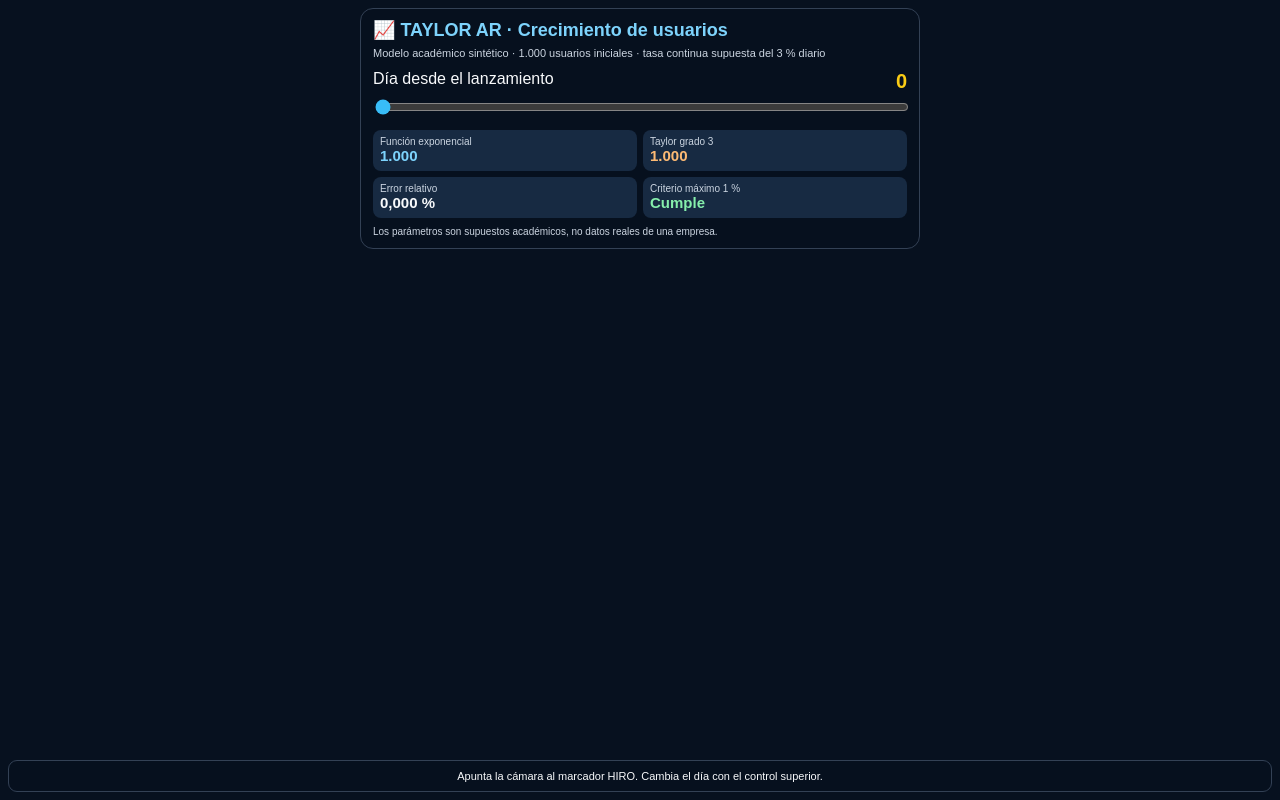
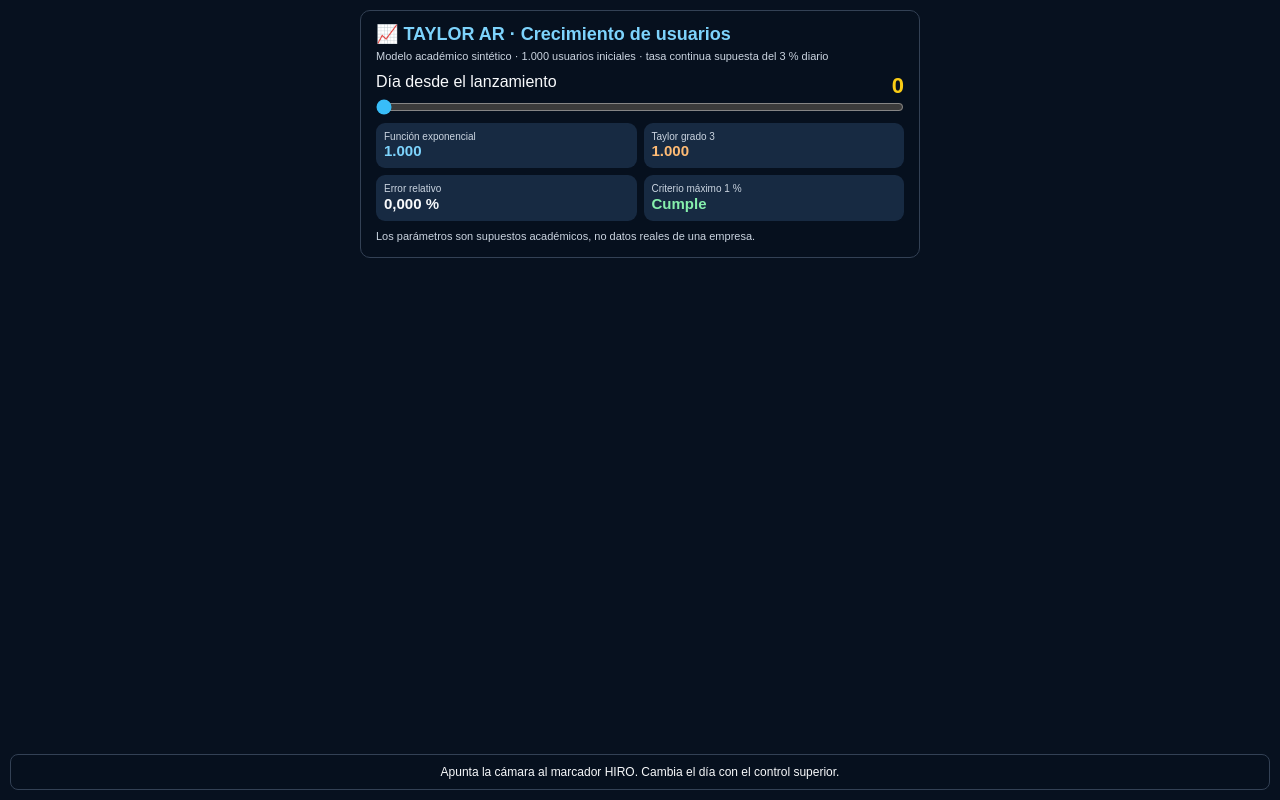
Before and after one commit to jocampo1-crypto/taylor-ar, a plain HTML site: page index.html in a window 1280 px wide. Drawn offline with Linux system fonts and the light colour scheme.

Commit message:
Refactor CSS styles for layout and responsiveness

```diff
--- a/index.html
+++ b/index.html
@@ -7,23 +7,41 @@
 *{box-sizing:border-box}
 html,body{width:100%;height:100%;margin:0;overflow:hidden}
 body{background:#07111f;color:#f8fafc;font-family:Arial,sans-serif}
-#panel{position:fixed;z-index:5;top:max(8px,env(safe-area-inset-top));left:8px;right:8px;width:auto;max-width:560px;margin:0 auto;padding:10px 12px;background:#07111fee;border:1px solid #334155;border-radius:13px}
-h1{font-size:clamp(15px,4vw,18px);color:#7dd3fc;margin:0 0 5px}
-.small{font-size:clamp(10px,2.8vw,11px);color:#cbd5e1;line-height:1.3}
-#day{font-size:20px;color:#facc15;font-weight:bold;float:right}
-input{width:100%;min-height:24px;accent-color:#38bdf8}
-.grid{display:grid;grid-template-columns:repeat(2,minmax(0,1fr));gap:6px;margin-top:7px}
-.cell{min-width:0;background:#172a42;padding:6px 7px;border-radius:8px}
-.cell small{display:block;color:#cbd5e1;font-size:10px}
-.cell b{font-size:clamp(12px,3.4vw,15px);overflow-wrap:anywhere}
-#msg{font-size:10px;color:#cbd5e1;margin-top:7px;line-height:1.3}
-#hint{position:fixed;z-index:5;bottom:max(8px,env(safe-area-inset-bottom));left:8px;right:8px;text-align:center;background:#07111fee;padding:8px;border:1px solid #334155;border-radius:9px;font-size:11px;line-height:1.3}
+#panel{
+ position:fixed;z-index:5;top:5px;left:5px;right:5px;
+ width:auto;max-width:430px;margin:0 auto;padding:7px 9px;
+ background:#07111fee;border:1px solid #334155;border-radius:10px;
+ max-height:39vh;overflow-y:auto
+}
+h1{font-size:14px;line-height:1.15;color:#7dd3fc;margin:0 0 3px}
+.small{font-size:9px;line-height:1.2;color:#cbd5e1}
+#day{font-size:16px;color:#facc15;font-weight:bold;float:right}
+#panel label{font-size:10px}
+input{display:block;width:100%;height:19px;margin:2px 0;accent-color:#38bdf8}
+.grid{display:grid;grid-template-columns:repeat(2,minmax(0,1fr));gap:4px;margin-top:4px}
+.cell{min-width:0;background:#172a42;padding:4px 5px;border-radius:6px}
+.cell small{display:block;color:#cbd5e1;font-size:8px;line-height:1.15}
+.cell b{font-size:11px;line-height:1.15;overflow-wrap:anywhere}
+#msg{font-size:8px;line-height:1.2;color:#cbd5e1;margin-top:4px}
+#hint{
+ position:fixed;z-index:5;bottom:5px;left:5px;right:5px;
+ text-align:center;background:#07111fee;padding:6px;
+ border:1px solid #334155;border-radius:8px;font-size:9px;line-height:1.2
+}
 a-scene{position:fixed;inset:0;width:100vw;height:100vh}
-@media (max-width:380px){
- #panel{padding:8px 9px}
- .grid{gap:5px}
- .cell{padding:5px}
- #hint{font-size:10px}
+@media (min-width:600px){
+ #panel{top:10px;left:10px;right:10px;max-width:560px;padding:13px 15px;max-height:none}
+ h1{font-size:18px;margin-bottom:5px}
+ .small{font-size:11px}
+ #day{font-size:22px}
+ #panel label{font-size:16px}
+ input{height:auto;margin:initial}
+ .grid{gap:7px;margin-top:8px}
+ .cell{padding:8px;border-radius:9px}
+ .cell small{font-size:10px}
+ .cell b{font-size:15px}
+ #msg{font-size:11px;margin-top:8px;line-height:1.35}
+ #hint{bottom:10px;left:10px;right:10px;padding:10px;font-size:12px}
 }
 </style></head><body>
 <div id="panel">
```
